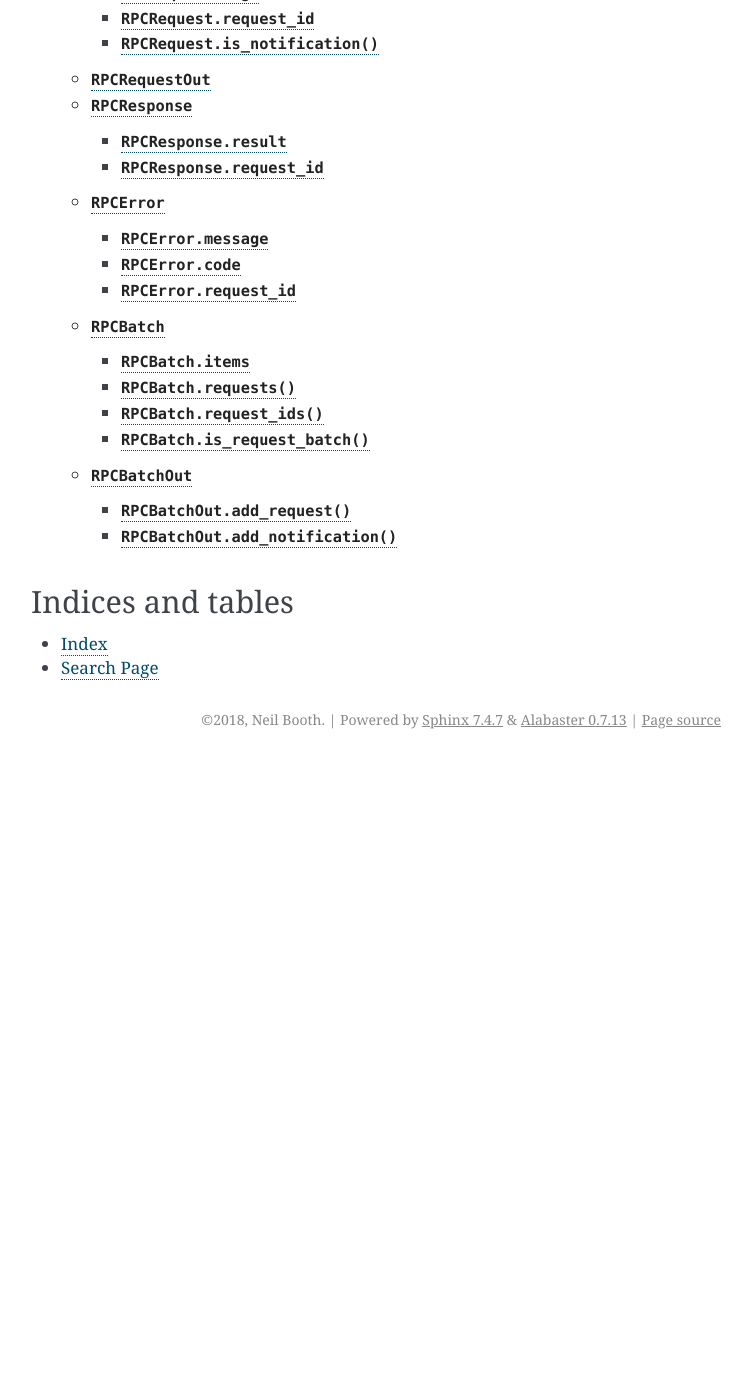
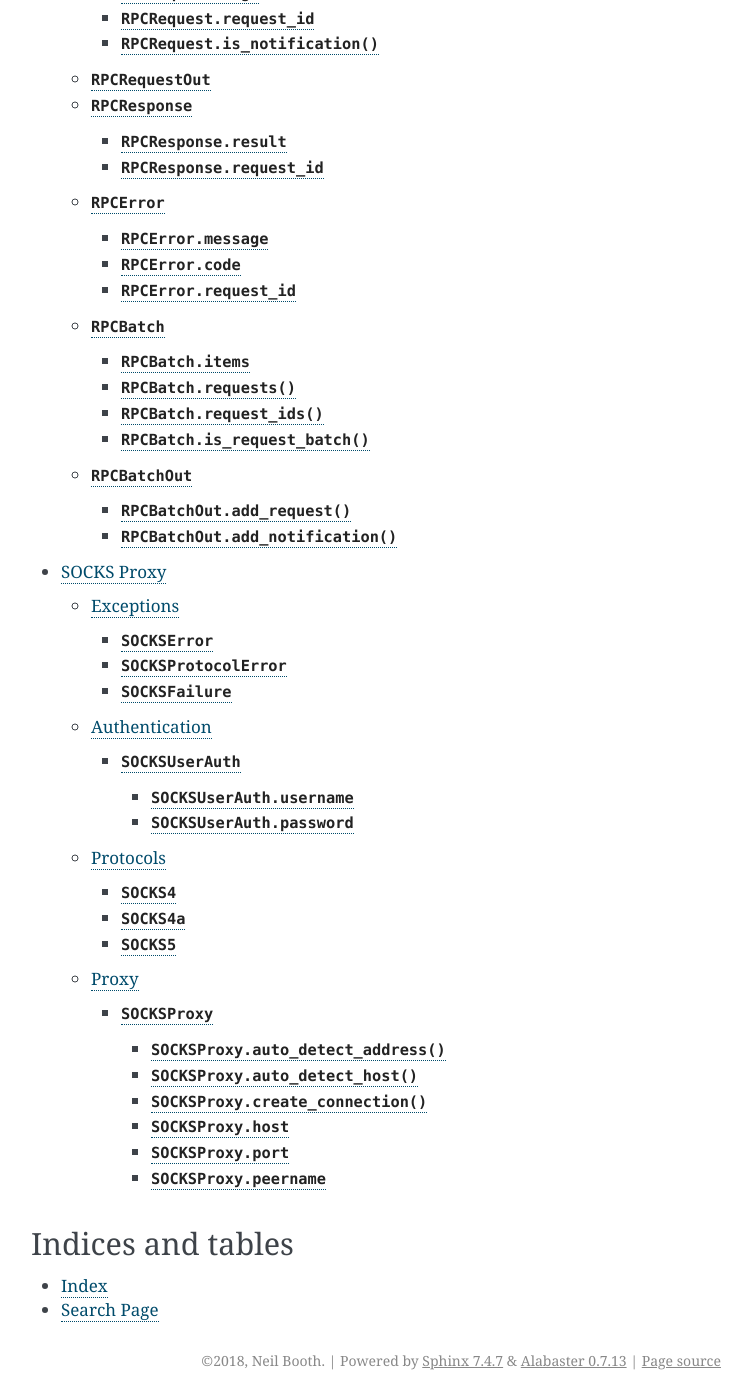
Before and after one commit to kyuupichan/aiorpcX, a Sphinx documentation site: the page built from docs/index.rst, in a window 1280 px wide and 1400 px high, scrolled down 1627 px. Shown: the whole window, without its empty margins (389-1141 px from the left). Built offline with Sphinx 7.4.7, drawn with Linux system fonts in a browser that asks for light colours; before the commit the page ends 2386 px from its top, so only the background shows below that; some of the changed lines change nothing that is shown.

Commit message:
Add SOCKS docs

```diff
--- a/docs/index.rst
+++ b/docs/index.rst
@@ -50,6 +50,7 @@ Documentation
    framing
    json-rpc
    rpc
+   socks
 
 Indices and tables
 ==================
--- /dev/null
+++ b/docs/socks.rst
@@ -0,0 +1,155 @@
+.. currentmodule:: aiorpcx
+
+SOCKS Proxy
+===========
+
+The :mod:`aiorpcx` package includes a `SOCKS
+<https://en.wikipedia.org/wiki/SOCKS>`_ proxy client.  It understands
+the ``SOCKS4``, ``SOCKS4a`` and ``SOCKS5`` protocols.
+
+Exceptions
+----------
+
+.. exception:: SOCKSError
+
+   The base class of SOCKS exceptions.  Each raised exception will be
+   an instance of a derived class.
+
+.. exception:: SOCKSProtocolError
+
+   A subclass of :class:`SOCKSError`.  Raised when the proxy does not
+   follow the SOCKS protocol.
+
+.. exception:: SOCKSFailure
+
+   A subclass of :class:`SOCKSError`.  Raised when the proxy refuses
+   or fails to make a connection.
+
+
+Authentication
+--------------
+
+Currently the only supported authentication method is with a username
+and password.
+
+.. class:: SOCKSUserAuth
+
+  A :class:`namedtuple` for authentication with a SOCKS server.  It
+  has two members:
+
+  .. attribute:: username
+
+     A string.
+
+  .. attribute:: password
+
+     A string.
+
+Protocols
+---------
+
+When creating a :class:`SocksProxy` object, a protocol must be
+specified and be one of the following.
+
+.. class:: SOCKS4
+
+  An abstract class representing the ``SOCKS4`` protocol.
+
+.. class:: SOCKS4a
+
+  An abstract class representing the ``SOCKS4a`` protocol.
+
+.. class:: SOCKS5
+
+  An abstract class representing the ``SOCKS5`` protocol.
+
+Proxy
+-----
+
+You can create a :class:`SOCKSProxy` object directly, but using one
+of its auto-detection class methods is likely more useful.
+
+.. class:: SOCKSProxy(address, protocol, auth)
+
+  An object representing a SOCKS proxy.  The address is a Python
+  socket `address
+  <https://docs.python.org/3/library/socket.html#socket-families>`_
+  typically a (host, port) pair for IPv4, and a (host, port, flowinfo,
+  scopeid) tuple for IPv6.
+
+  The protocol is one of :class:`SOCKS4`, :class:`SOCKS4a` and
+  :class:`SOCKS5`.
+
+  *auth* is a :class:`SOCKSUserAuth` object or :const:`None`.
+
+  After construction, :attr:`host`, :attr:`port` and :attr:`peername`
+  are set to :const:`None`.
+
+  .. classmethod:: auto_detect_address(address, auth, \*, loop=None)
+
+     Try to detect a SOCKS proxy at *address*.
+
+     Protocols :class:`SOCKS5`, :class:`SOCKS4a` and :class:`SOCKS4`
+     are tried in order.  If a SOCKS proxy is detected return a
+     :class:`SOCKSProxy` object, otherwise :const:`None`.  Returning a
+     proxy object only means one was detected, not that it is
+     functioning - for example, it may not have full network
+     connectivity.
+
+     *auth* is a :class:`SOCKSUserAuth` object or :const:`None`.
+
+     This class method is a `coroutine`_.
+
+  .. classmethod:: auto_detect_host(host, ports, auth, \*, loop=None)
+
+     Try to detect a SOCKS proxy on *host* on one of the *ports*.
+
+     Call :meth:`auto_detect_address` for each ``(host, port)`` pair
+     until a proxy is detected, and return it, otherwise
+     :const:`None`.
+
+     *auth* is a :class:`SOCKSUserAuth` object or :const:`None`.
+
+     This class method is a `coroutine`_.
+
+  .. method:: create_connection(protocol_factory, host, port, \*, \
+              resolve=False, loop=None, ssl=None, family=0, proto=0, \
+              flags=0)
+
+     Connect to (host, port) through the proxy in the background.
+     When successful, the coroutine returns a ``(transport,
+     protocol)`` pair and sets the proxy attributes :attr:`host`,
+     :attr:`port` and :attr:`peername`.
+
+     * If *resolve* is :const:`True`, *host* is resolved locally
+       rather than by the proxy.  *family*, *proto*, *flags* are the
+       optional address family, protocol and flags to be passed
+       through to `loop.getaddrinfo()`_.  If given, these should all be
+       integers from the corresponding :mod:`socket` module constants.
+
+     * *ssl* is as documented for `loop.create_connection()`_.
+
+     This method is a `coroutine`_.
+
+  .. attribute:: host
+
+     Set on a successful :meth:`create_connection` to the host passed
+     to the proxy server.  This will be the resolved address if its
+     *resolve* argument was :const:`True`.
+
+  .. attribute:: port
+
+     Set on a successful :meth:`create_connection` to the host passed
+     to the proxy server.
+
+  .. attribute:: peername
+
+     Set on a successful :meth:`create_connection` to the result of
+     :meth:`socket.getpeername` on the socket connected to the proxy.
+
+.. _loop.create_connection():
+   https://docs.python.org/3/library/asyncio-eventloop.html#asyncio.AbstractEventLoop.create_connection
+.. _loop.getaddrinfo():
+   https://docs.python.org/3/library/asyncio-eventloop.html#asyncio.AbstractEventLoop.getaddrinfo
+.. _coroutine:
+   https://docs.python.org/3/library/asyncio-task.html#coroutine
```
